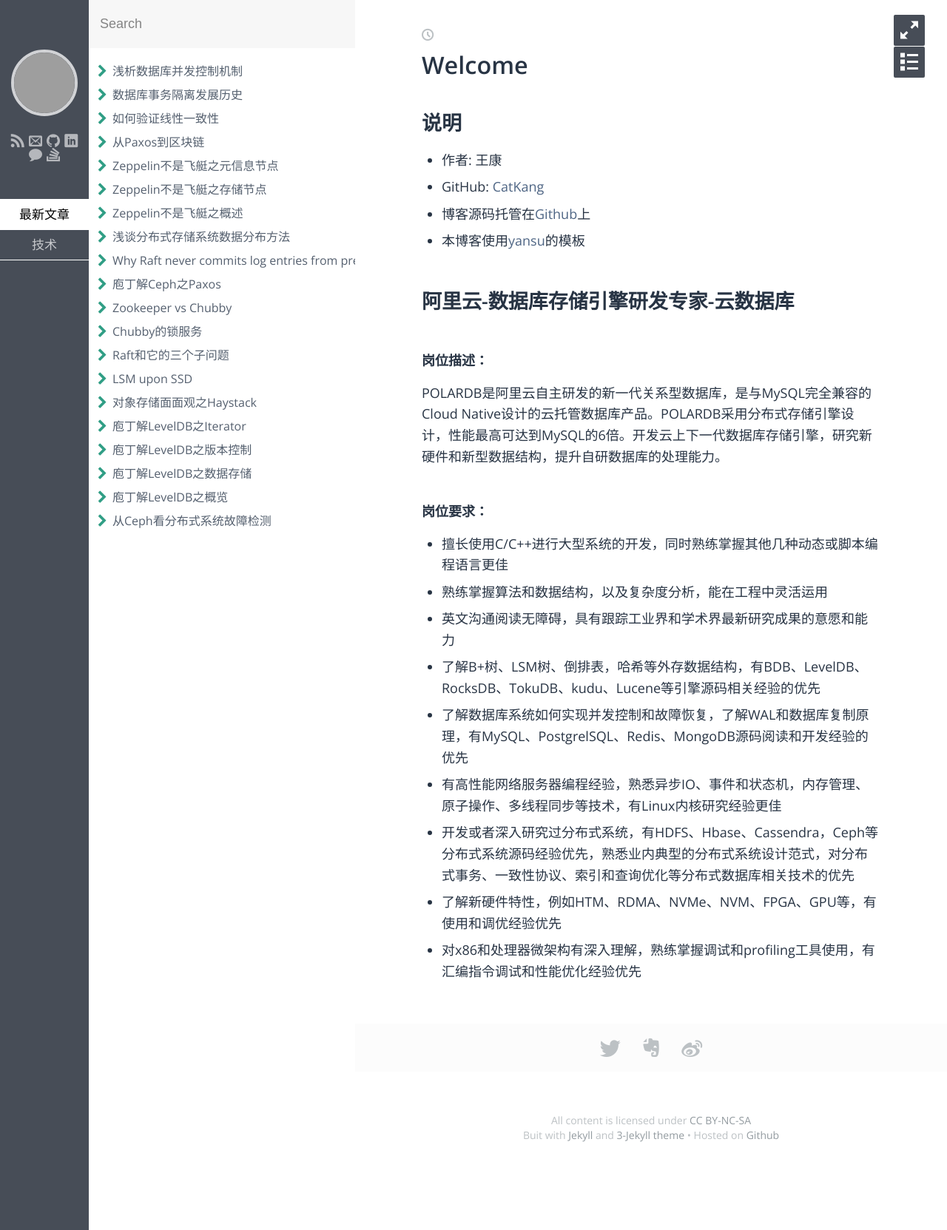
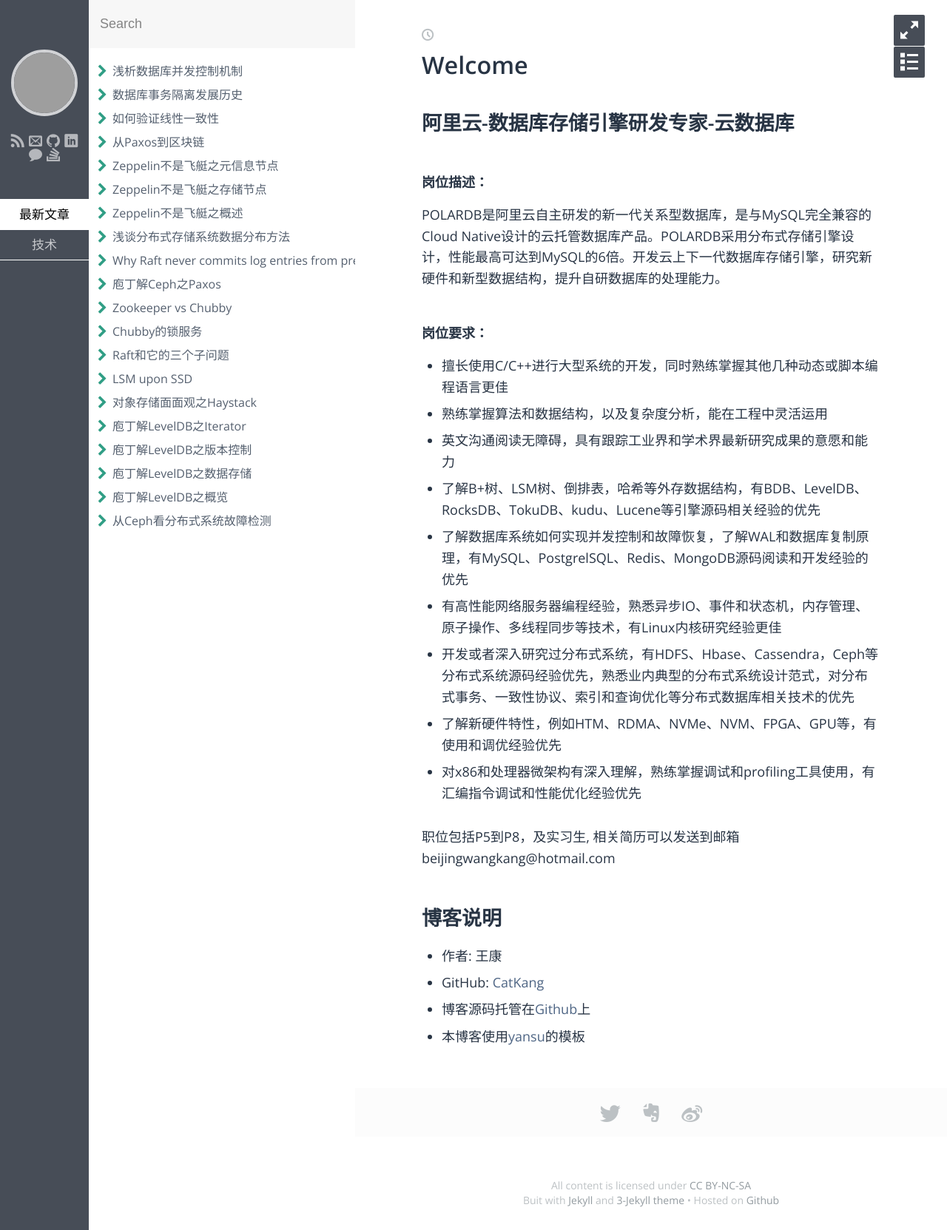
Before and after one commit to CatKang/catkang.github.io, a Jekyll site: the page built from index.md, in a window 1280 px wide. Shown: the whole page at 74% size. Built offline with Jekyll 4.4.1, drawn with Linux system fonts in a browser that asks for light colours; some web fonts are replaced; grey boxes are pictures that could not be loaded.

Commit message:
Update JD

```diff
--- a/index.md
+++ b/index.md
@@ -27,3 +20,18 @@ POLARDB是阿里云自主研发的新一代关系型数据库，是与MySQL完
 - 开发或者深入研究过分布式系统，有HDFS、Hbase、Cassendra，Ceph等分布式系统源码经验优先，熟悉业内典型的分布式系统设计范式，对分布式事务、一致性协议、索引和查询优化等分布式数据库相关技术的优先
 - 了解新硬件特性，例如HTM、RDMA、NVMe、NVM、FPGA、GPU等，有使用和调优经验优先
 - 对x86和处理器微架构有深入理解，熟练掌握调试和profiling工具使用，有汇编指令调试和性能优化经验优先
+
+
+
+职位包括P5到P8，及实习生, 相关简历可以发送到邮箱 beijingwangkang@hotmail.com
+
+
+
+
+
+## 博客说明
+
+- 作者: 王康
+- GitHub: [CatKang](https://github.com/CatKang)
+- 博客源码托管在[Github](https://github.com/CatKang/catkang.github.io)上
+- 本博客使用[yansu](http://yansu.org/index.html)的模板
```
Also changed, not shown: other parts of index.md (+0 -7 lines).
